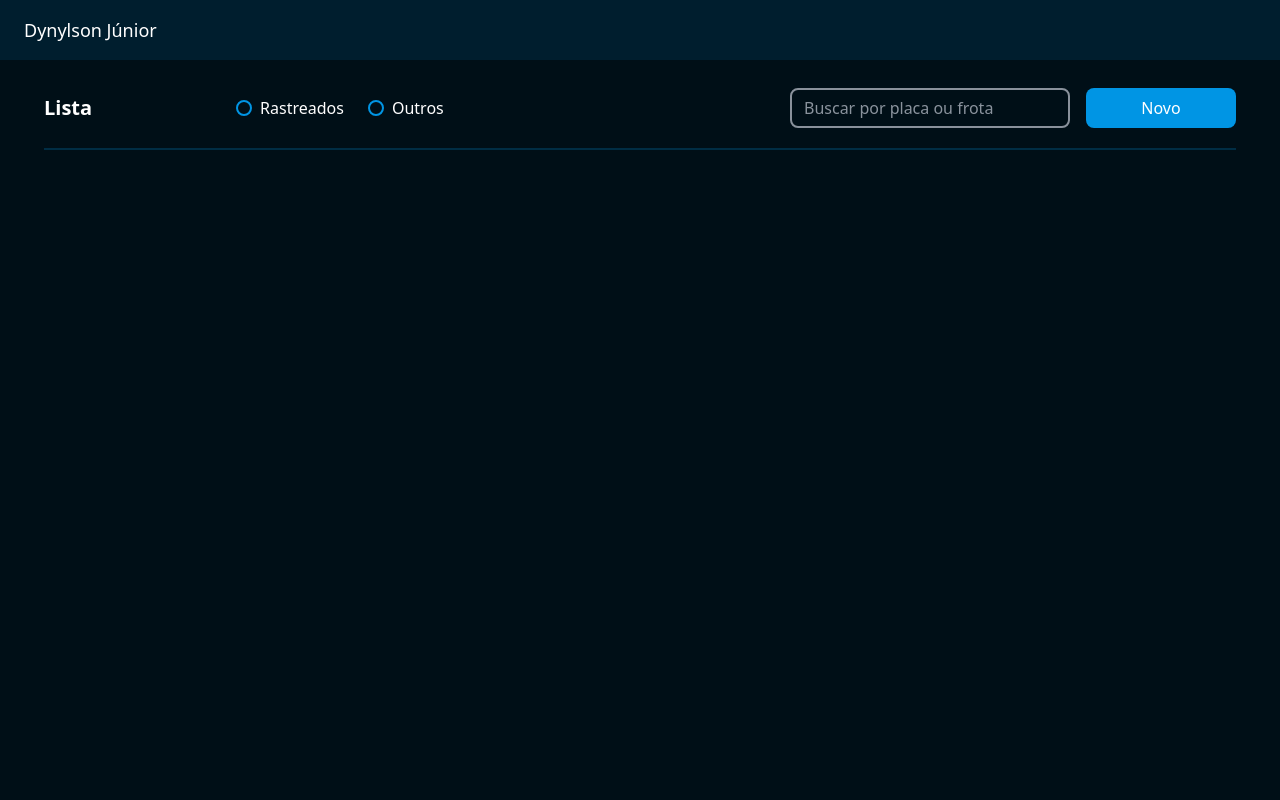
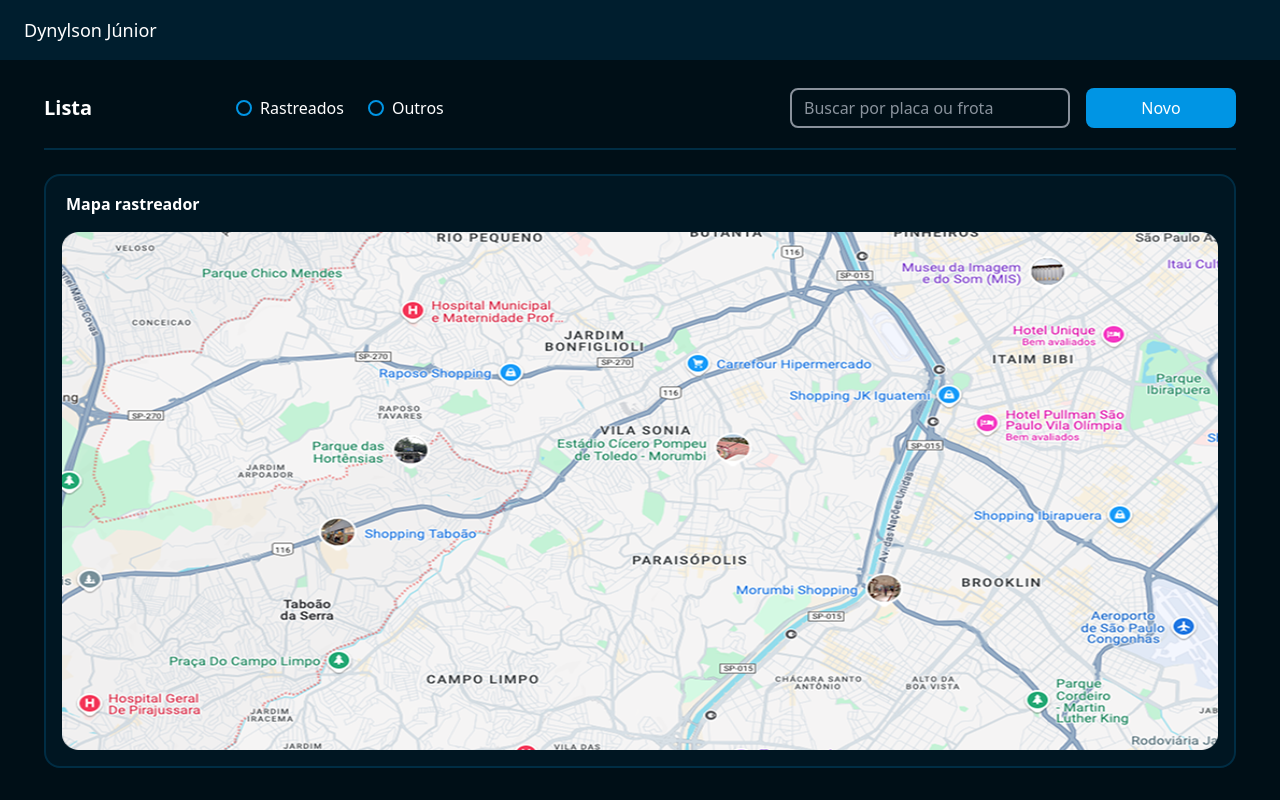
Before and after one commit to Dynylson/control361, a React (Vite) app: page / in a window 1280 px wide. Built offline with nearby package versions, Linux system fonts and the light colour scheme.

Commit message:
feat: criar componente FleetMap

```diff
--- a/src/App.tsx
+++ b/src/App.tsx
@@ -1,4 +1,5 @@
 import { AuthorHeader } from "./components/AuthorHeader"
+import { FleetMap } from "./components/FleetMap"
 import { VehicleToolbar } from "./components/VehicleToolbar"
 
 function App() {
@@ -7,6 +8,7 @@
       <AuthorHeader fullName="Dynylson Júnior" />
       <div className="mx-11 mt-7">
         <VehicleToolbar />
+        <FleetMap />
       </div>
     </main>
   )
--- /dev/null
+++ b/src/components/FleetMap/index.tsx
@@ -0,0 +1,11 @@
+export function FleetMap() {
+    return (
+        <section className="bg-[#001622] rounded-2xl mt-6 border-[2px] border-[#002D44]">
+            <h2 className="font-semibold ml-5 pt-4">Mapa rastreador</h2>
+            <div className="p-4">
+                {/* TODO: imagem apenas para estilização, modificar posteriormente para o mapa do google maps */}
+                <img src="./src/assets/map.png" alt="Mapa rastreador" className="w-full h-[518px]" />
+            </div>
+        </section>
+    )
+}
```
Also changed, not shown: src/assets/map.png (added).
